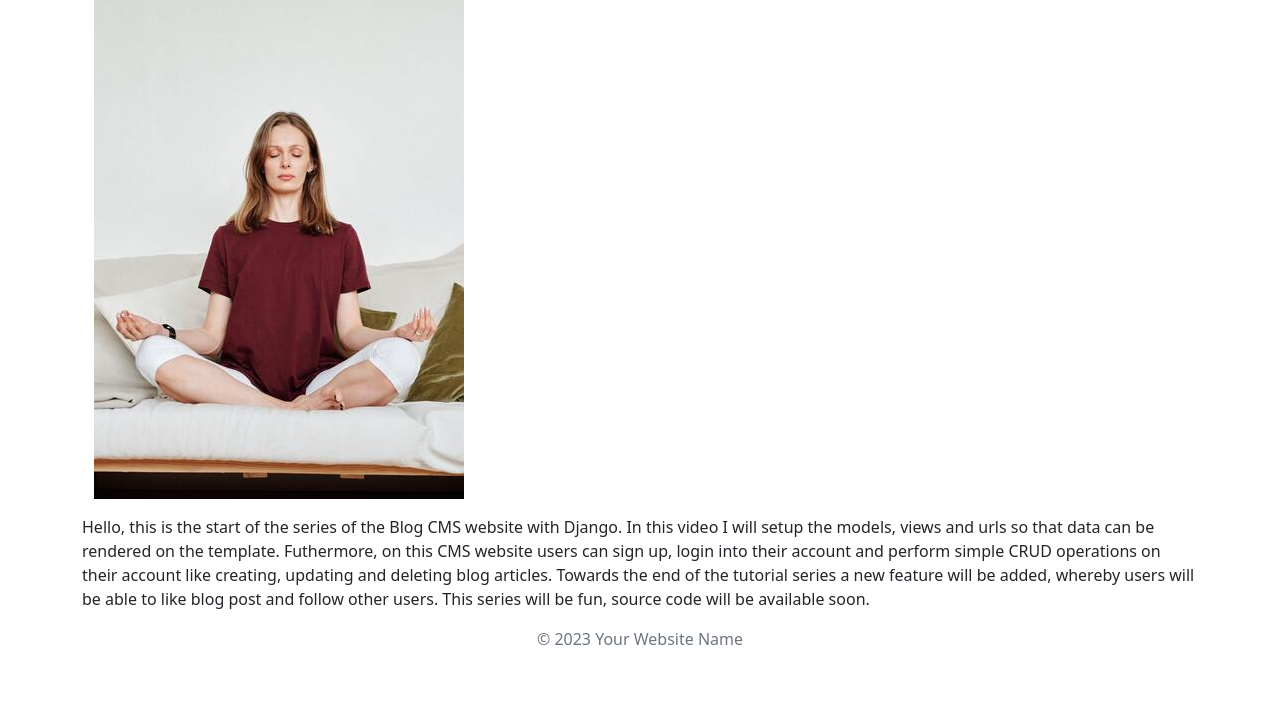
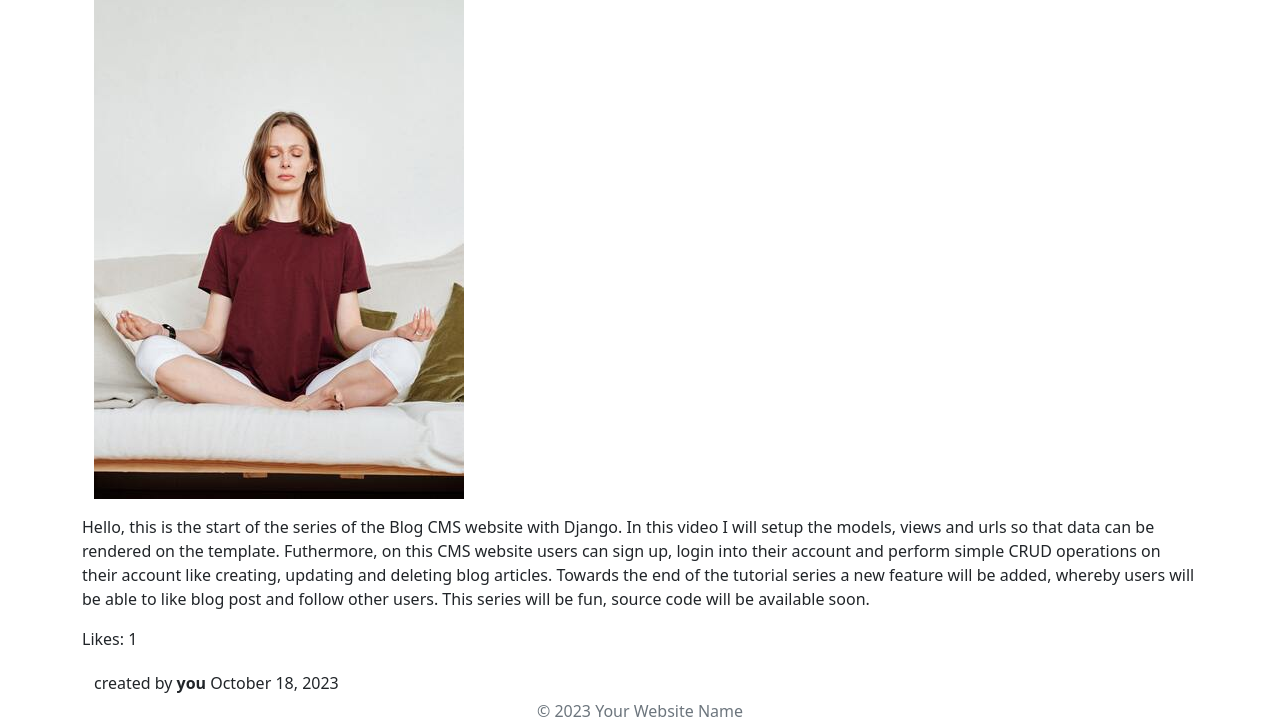
Before and after one commit to Apuri-Amarnath/CMS, a Django app: a page that uses CMS/templates/individual_blog_post.html in a window 1280 px wide. Shown: the part 129-852 px from the top of the page. Before the commit the page ends 774 px from the top, so only its background shows below. Run offline with Django 4.2, Linux system fonts and the light colour scheme; data comes from the database, SQL or seed files in the repository; both versions use the stored data as it was after the commit.

Commit message:
added template and refined postlinks

```diff
--- a/CMS/templates/index.html
+++ b/CMS/templates/index.html
@@ -24,7 +24,7 @@
             <p class="article-content">{{ object.body|truncatewords_html:50|safe }}</p>
             <br><br>
             <div class="container d-flex text-center p-1 ">
-                <div class="text-left p-1"> created by <b>{{ object.author }} </b></div>
+                <div class="text-left p-1"> Author: <b>{{ object.author }} </b></div>
                 <div class="text-right p-1">{{ object.created|date:"F d, Y" }}</div>
             </div>
             <div class="container d-flex text-center p-1 ">
--- a/CMS/templates/individual_blog_post.html
+++ b/CMS/templates/individual_blog_post.html
@@ -4,8 +4,13 @@
 {% block content %}
 <div class="container">
     <h1 class="mt-3">{{ post.title }}</h1>
-    <div class="container"> <img src="{{ object.image.url }}" alt="{{ post.title }}"></div>
+    <div class="container"><img src="{{ object.image.url }}" alt="{{ post.title }}"></div>
     <p>{{ object.body|safe }}</p>
+    <p> Likes: {{ object.likes.count }}</p>
+    <div class="container d-flex ">
+        <div class="text-left pt-1 pr-2"> created by <b> you </b></div>
+        <div class="text-right p-1 pr-2">{{ object.created|date:"F d, Y" }}</div>
+    </div>
 </div>
 
 {% endblock %}
```
Also changed, not shown: db.sqlite3.
